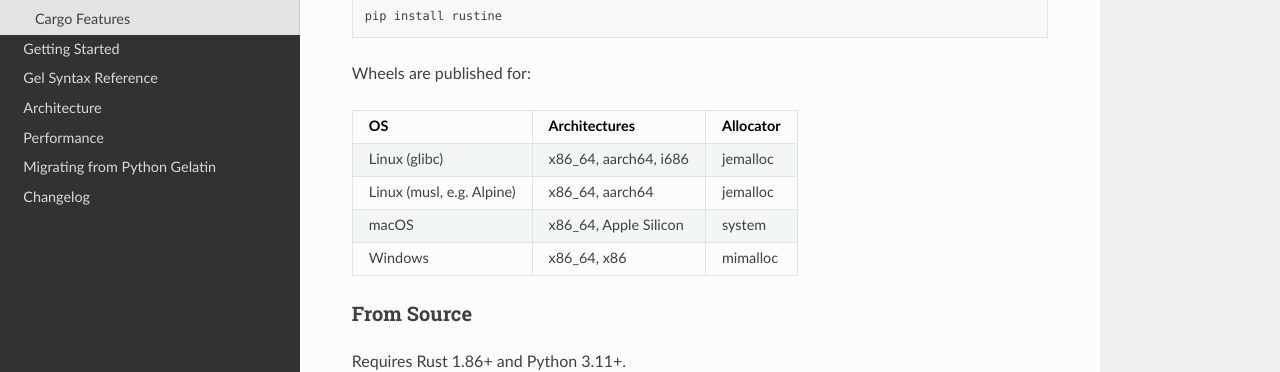
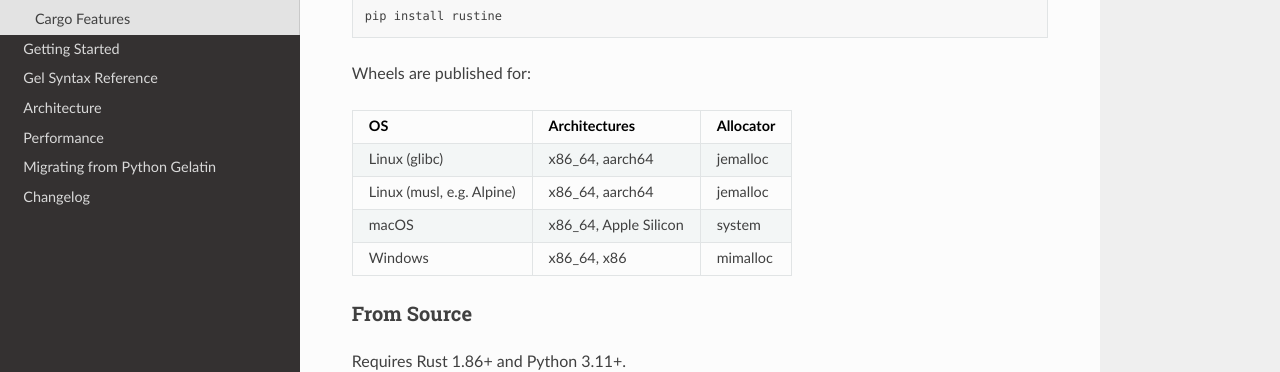
Before and after one commit to bigmars86/rustine, a Sphinx documentation site: the page built from docs/install.md, in a window 1280 px wide and 900 px high. Shown: the part 221-593 px from the top of the window. Built offline with Sphinx 7.4.7 and the Read the Docs theme 3.1.0, drawn with Linux system fonts in a browser that asks for light colours.

Commit message:
build!: drop the i686 Linux wheel
CPython no longer supports 32-bit x86 Linux (it is in no PEP 11 tier), and
the image the release built it in, manylinux2014, is based on CentOS 7,
which reached its end of life in June 2024. On the ubuntu-latest runners
its 32-bit glibc cannot open sockets either, so keeping it would need a
pinned runner. The 32-bit Windows wheel stays: CPython supports that
platform in tier 1.

BREAKING CHANGE: there is no wheel for 32-bit x86 Linux; pip builds Rustine
there from the sdist, which needs Rust 1.86 or later.

```diff
--- a/docs/install.md
+++ b/docs/install.md
@@ -10,7 +10,7 @@ Wheels are published for:
 
 | OS                        | Architectures         | Allocator |
 |---------------------------|-----------------------|-----------|
-| Linux (glibc)             | x86_64, aarch64, i686 | jemalloc  |
+| Linux (glibc)             | x86_64, aarch64       | jemalloc  |
 | Linux (musl, e.g. Alpine) | x86_64, aarch64       | jemalloc  |
 | macOS                     | x86_64, Apple Silicon | system    |
 | Windows                   | x86_64, x86           | mimalloc  |
```
Also changed, not shown: 1 other file.
